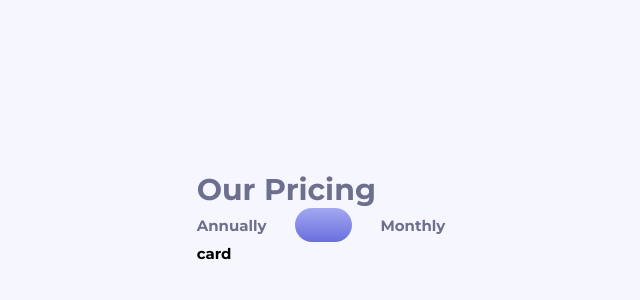
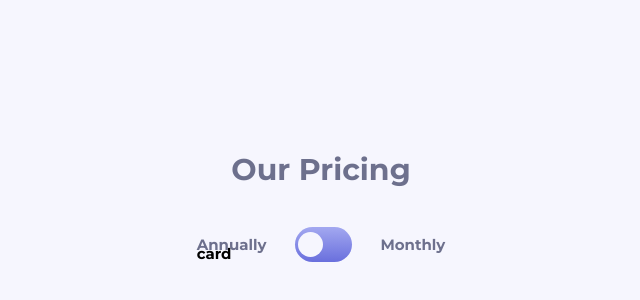
Before and after one commit to FelipeFama/pricing-component-with-toggle, a React (Vite) app: page / in a window 1280 px wide. Shown: the part 184-484 px from the top of the page, without its empty margins (319-959 px from the left). Built offline with nearby package versions, Linux system fonts and the light colour scheme.

Commit message:
update: toggle component

```diff
--- a/src/App.tsx
+++ b/src/App.tsx
@@ -6,8 +6,8 @@ export function App() {
   return (
     <>
       <GlobalStyle />
+      <Toggle />
       <main>
-        <Toggle />
         <Card />
       </main>
     </>
--- a/src/components/Toggle/index.tsx
+++ b/src/components/Toggle/index.tsx
@@ -1,4 +1,4 @@
-import { Header, Navbar, ToggleArea } from "./styles";
+import { Header, Navbar, ToggleArea, ToggleBtn } from "./styles";
 
 export function Toggle() {
   return (
@@ -7,7 +7,7 @@ export function Toggle() {
       <Navbar>
         <p>Annually</p>
         <ToggleArea>
-          <div></div>
+          <ToggleBtn></ToggleBtn>
         </ToggleArea>
         <p>Monthly</p>
       </Navbar>
--- a/src/components/Toggle/styles.ts
+++ b/src/components/Toggle/styles.ts
@@ -4,6 +4,8 @@ export const Header = styled.header`
   display: flex;
   flex-direction: column;
   justify-content: center;
+  align-items: center;
+  gap: 2.6rem;
   width: 100%;
   height: 5rem;
   color: var(--grayish-blue);
@@ -26,3 +28,12 @@ export const ToggleArea = styled.button`
  border-radius: 25px;
  background: linear-gradient(var(--gradient))
 `
+export const ToggleBtn = styled.div`
+ cursor: pointer;
+ position: relative;
+ width: 1.7rem;
+ height: 1.7rem;
+ margin: 5%;
+ border-radius: 50%;
+ background-color: var(--very-light-grayish-blue)
+`
```
